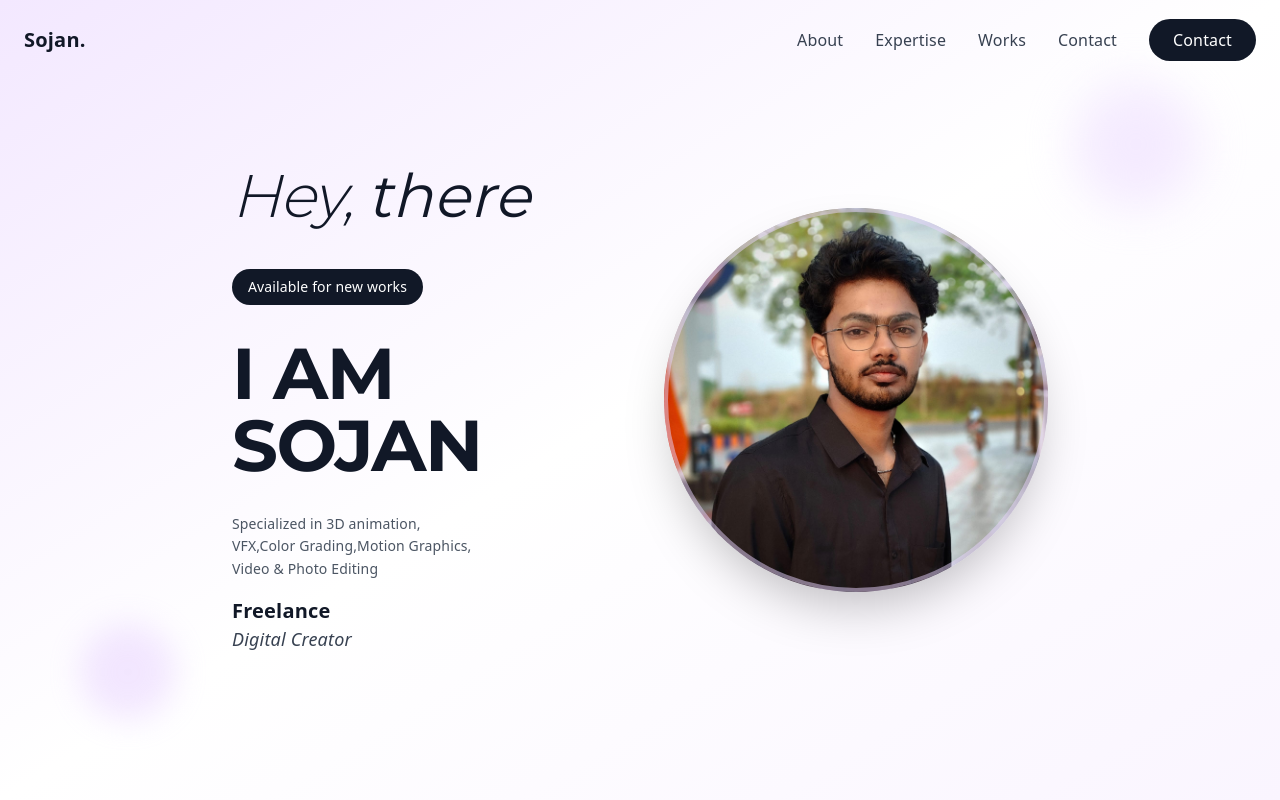
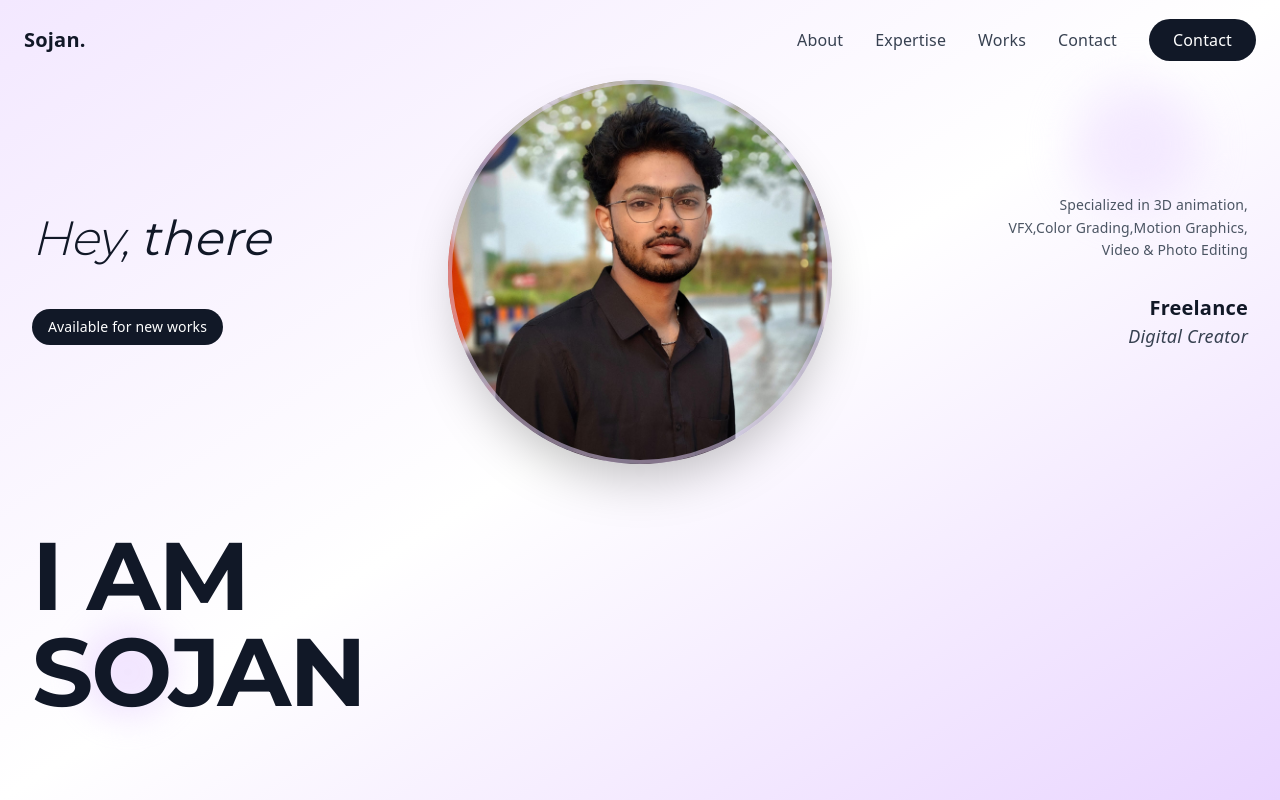
Before and after one commit to Melbin2255/studio-dusk-canvas-76, a React (Vite) app: page / in a window 1280 px wide. Shown: the top 800 px of the page. Built offline with nearby package versions, Linux system fonts and the light colour scheme; a web font is replaced by a local one.

Commit message:
Refactor Hero section design
Updated the Hero section to match the design from the provided image, including layout, typography, and visual elements.

```diff
--- a/src/components/sections/HeroSection.tsx
+++ b/src/components/sections/HeroSection.tsx
@@ -15,64 +15,68 @@ const HeroSection = () => {
   };
 
   return (
-    <section className="relative min-h-screen flex items-center justify-center bg-gradient-to-br from-purple-100 via-white to-purple-50 overflow-hidden">
+    <section className="relative min-h-screen flex items-center justify-center bg-gradient-to-br from-purple-100 via-white to-purple-200 overflow-hidden">
       {/* Background decorative elements */}
       <div className="absolute inset-0">
         <div className="absolute top-20 right-20 w-32 h-32 bg-purple-200 rounded-full opacity-20 blur-xl animate-pulse"></div>
         <div className="absolute bottom-20 left-20 w-24 h-24 bg-purple-300 rounded-full opacity-30 blur-lg animate-pulse delay-1000"></div>
       </div>
 
-      <div className="relative z-10 max-w-7xl mx-auto px-6 grid lg:grid-cols-2 gap-12 items-center">
-        {/* Left Content */}
+      <div className="relative z-10 max-w-7xl mx-auto px-6">
+        <div className="grid lg:grid-cols-12 gap-8 items-center">
+          {/* Left Content - Hey there and availability badge */}
+          <div className="lg:col-span-4 lg:order-1">
             <motion.div
-          className="text-left"
               initial={{ opacity: 0, x: -50 }}
               animate={{ opacity: isVisible ? 1 : 0, x: isVisible ? 0 : -50 }}
               transition={{ duration: 0.8, delay: 0.2 }}
             >
-          {/* Greeting */}
-          <motion.div
-            className="mb-6"
-            initial={{ opacity: 0, y: 20 }}
-            animate={{ opacity: isVisible ? 1 : 0, y: isVisible ? 0 : 20 }}
-            transition={{ duration: 0.6, delay: 0.4 }}
-          >
-            <h2 className="text-4xl lg:text-6xl font-light text-gray-900 italic mb-2">
+              {/* Hey, there */}
+              <h2 className="text-4xl lg:text-5xl font-light text-gray-900 italic mb-8">
                 Hey, <span className="font-normal">there</span>
               </h2>
-          </motion.div>
 
               {/* Status Badge */}
               <motion.div
-            className="inline-flex items-center bg-gray-900 text-white px-4 py-2 rounded-full text-sm font-medium mb-8"
+                className="inline-flex items-center bg-gray-900 text-white px-4 py-2 rounded-full text-sm font-medium"
                 initial={{ opacity: 0, scale: 0.8 }}
                 animate={{ opacity: isVisible ? 1 : 0, scale: isVisible ? 1 : 0.8 }}
                 transition={{ duration: 0.6, delay: 0.6 }}
               >
                 Available for new works
               </motion.div>
+            </motion.div>
+          </div>
 
-          {/* Main Title */}
+          {/* Center Content - Profile Image */}
+          <div className="lg:col-span-4 lg:order-2 flex justify-center">
             <motion.div
-            className="mb-8"
-            initial={{ opacity: 0, y: 30 }}
-            animate={{ opacity: isVisible ? 1 : 0, y: isVisible ? 0 : 30 }}
+              className="relative"
+              initial={{ opacity: 0, scale: 0.8 }}
+              animate={{ opacity: isVisible ? 1 : 0, scale: isVisible ? 1 : 0.8 }}
+              transition={{ duration: 0.8, delay: 0.4 }}
+            >
+              <div className="w-80 h-80 lg:w-96 lg:h-96 rounded-full overflow-hidden bg-gradient-to-br from-purple-200 to-purple-100 shadow-2xl">
+                <img
+                  src="/images/profile.jpg"
+                  alt="Sojan Augustine"
+                  className="w-full h-full object-cover"
+                />
+              </div>
+              {/* Decorative ring */}
+              <div className="absolute inset-0 rounded-full border-4 border-purple-200 opacity-50 animate-pulse"></div>
+            </motion.div>
+          </div>
+
+          {/* Right Content - Skills */}
+          <div className="lg:col-span-4 lg:order-3">
+            <motion.div
+              className="text-right"
+              initial={{ opacity: 0, x: 50 }}
+              animate={{ opacity: isVisible ? 1 : 0, x: isVisible ? 0 : 50 }}
               transition={{ duration: 0.8, delay: 0.8 }}
             >
-            <h1 className="text-5xl lg:text-7xl font-bold text-gray-900 leading-tight">
-              I AM<br />
-              SOJAN
-            </h1>
-          </motion.div>
-
-          {/* Skills and Title */}
-          <motion.div
-            className="space-y-4"
-            initial={{ opacity: 0, y: 20 }}
-            animate={{ opacity: isVisible ? 1 : 0, y: isVisible ? 0 : 20 }}
-            transition={{ duration: 0.6, delay: 1 }}
-          >
-            <div className="text-sm text-gray-600 leading-relaxed max-w-md">
+              <div className="text-sm text-gray-600 leading-relaxed mb-8">
                 <p>Specialized in 3D animation,</p>
                 <p>VFX,Color Grading,Motion Graphics,</p>
                 <p>Video & Photo Editing</p>
@@ -83,27 +87,23 @@ const HeroSection = () => {
                 <p className="text-lg font-light text-gray-700 italic">Digital Creator</p>
               </div>
             </motion.div>
+          </div>
+
+          {/* Bottom Content - Main Title spanning full width */}
+          <div className="lg:col-span-12 lg:order-4 mt-8">
+            <motion.div
+              className="text-left"
+              initial={{ opacity: 0, y: 30 }}
+              animate={{ opacity: isVisible ? 1 : 0, y: isVisible ? 0 : 30 }}
+              transition={{ duration: 0.8, delay: 1 }}
+            >
+              <h1 className="text-6xl lg:text-8xl font-bold text-gray-900 leading-tight">
+                I AM<br />
+                SOJAN
+              </h1>
             </motion.div>
-
-        {/* Right Content - Profile Image */}
-        <motion.div
-          className="relative flex justify-center lg:justify-end"
-          initial={{ opacity: 0, x: 50 }}
-          animate={{ opacity: isVisible ? 1 : 0, x: isVisible ? 0 : 50 }}
-          transition={{ duration: 0.8, delay: 0.4 }}
-        >
-          <div className="relative">
-            <div className="w-80 h-80 lg:w-96 lg:h-96 rounded-full overflow-hidden bg-gradient-to-br from-purple-200 to-purple-100 shadow-2xl">
-              <img
-                src="/images/profile.jpg"
-                alt="Sojan Augustine"
-                className="w-full h-full object-cover"
-              />
           </div>
-            {/* Decorative ring */}
-            <div className="absolute inset-0 rounded-full border-4 border-purple-200 opacity-50 animate-pulse"></div>
         </div>
-        </motion.div>
       </div>
     </section>
   );
```
Lines whose indentation alone changed are shown as unchanged.
